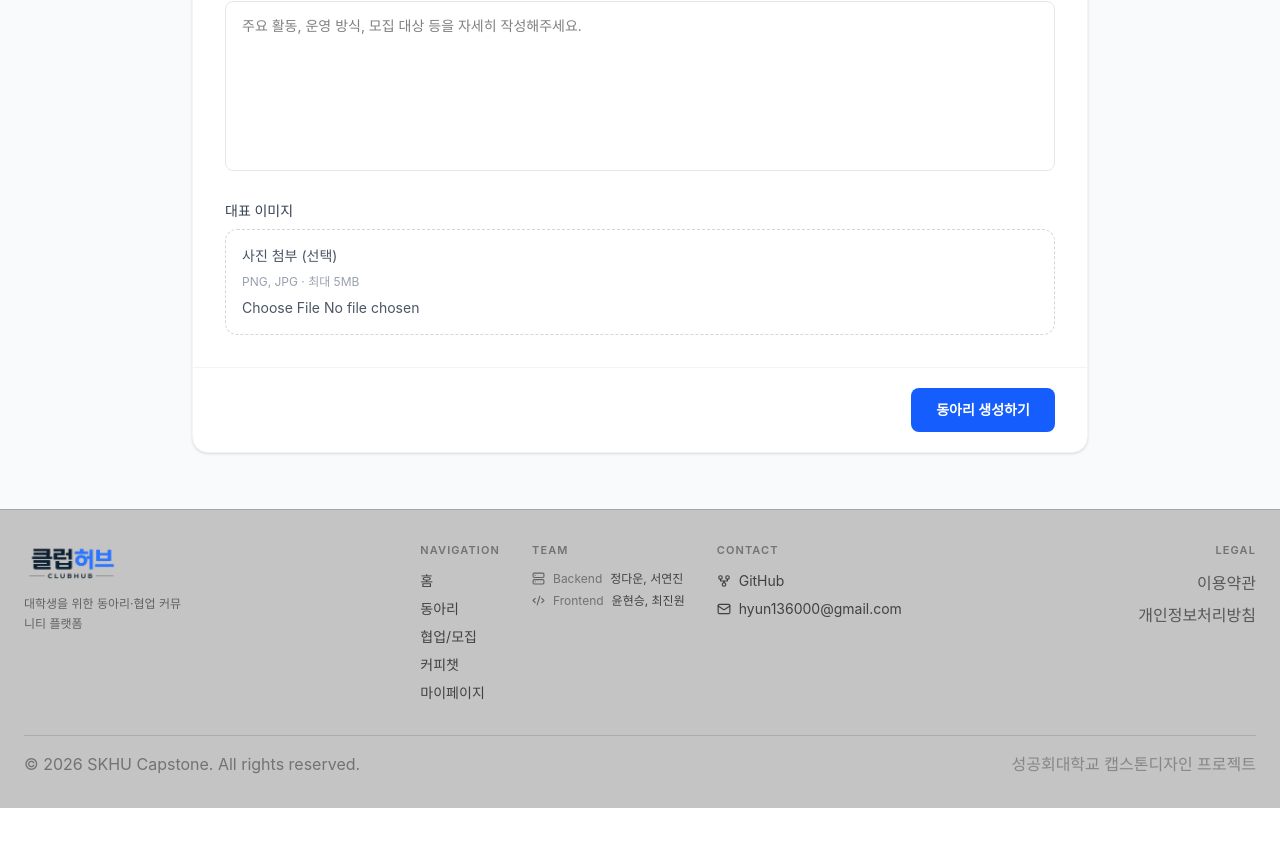
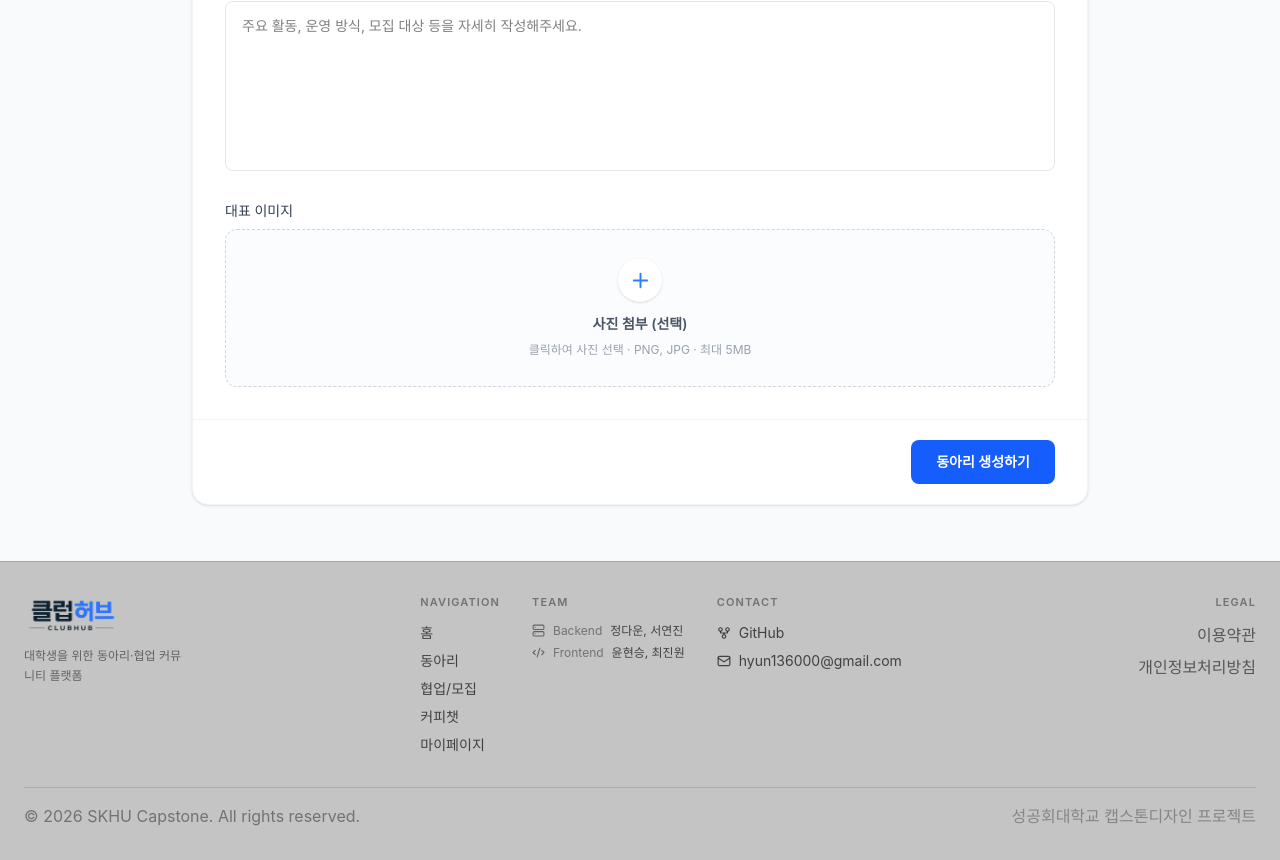
Before and after one commit to skhu-capstone/Capstone_Frontend, a React (Vite) app: page /club/create in a window 1280 px wide. Shown: the part 743-1603 px from the top of the page. Before the commit the page ends 1551 px from the top, so only its background shows below. Built offline with nearby package versions, Linux system fonts and the light colour scheme; no server answers.

Commit message:
Feat: 이미지 첨부 ui 수정

```diff
--- a/src/components/common/ImageFilePicker.jsx
+++ b/src/components/common/ImageFilePicker.jsx
@@ -1,21 +1,31 @@
 import { useEffect, useRef, useState } from "react";
+import { Plus } from "lucide-react";
 
 export default function ImageFilePicker({ file, onChange, disabled }) {
   const inputRef = useRef(null);
-  const [preview, setPreview] = useState("");
+  const previewRef = useRef(null);
   const [error, setError] = useState("");
   useEffect(() => {
     if (!file) return;
     const url = URL.createObjectURL(file);
-    setPreview(url);
+    if (previewRef.current) previewRef.current.src = url;
     return () => URL.revokeObjectURL(url);
   }, [file]);
   return (
     <div className="space-y-2">
-      <label className="flex flex-col gap-2 rounded-xl border border-dashed border-gray-300 p-4 text-sm text-gray-600">
-        사진 첨부 (선택)
-        <span className="text-xs text-gray-400">PNG, JPG · 최대 5MB</span>
+      <label className={`group relative flex flex-col items-center gap-2 rounded-xl border border-dashed px-4 py-7 text-center text-sm transition-colors focus-within:border-blue-500 focus-within:ring-2 focus-within:ring-blue-100 ${
+        disabled
+          ? "cursor-not-allowed border-gray-200 bg-gray-50 text-gray-400 opacity-60"
+          : "cursor-pointer border-gray-300 bg-slate-50/50 text-gray-600 hover:border-blue-400 hover:bg-blue-50/60"
+      }`}>
+        <span className={`mb-1 flex h-11 w-11 items-center justify-center rounded-full bg-white text-blue-500 shadow-sm transition-colors ${disabled ? "" : "group-hover:bg-blue-100"}`}>
+          <Plus size={23} aria-hidden="true" />
+        </span>
+        <span className="font-semibold">{file ? "사진 변경" : "사진 첨부 (선택)"}</span>
+        <span className="text-xs text-gray-400">클릭하여 사진 선택 · PNG, JPG · 최대 5MB</span>
         <input ref={inputRef} type="file" accept="image/png,image/jpeg" disabled={disabled}
+          aria-label={file ? "사진 변경" : "사진 첨부 (선택)"}
+          className="absolute inset-0 h-full w-full cursor-pointer opacity-0 disabled:cursor-not-allowed"
           onChange={(event) => {
             const selected = event.target.files?.[0];
             if (!selected) return;
@@ -29,10 +39,10 @@ export default function ImageFilePicker({ file, onChange, disabled }) {
           }} />
       </label>
       {file && <div className="space-y-2">
-        {preview && <img src={preview} alt="선택한 사진 미리보기" className="max-h-48 rounded-lg object-contain" />}
+        <img ref={previewRef} alt="선택한 사진 미리보기" className="max-h-48 rounded-lg object-contain" />
         <p className="break-all text-xs text-gray-500">{file.name}</p>
-        <button type="button" disabled={disabled} className="text-xs text-red-500" onClick={() => {
-          onChange(null); setError(""); setPreview("");
+        <button type="button" disabled={disabled} className="cursor-pointer rounded-md px-2 py-1 text-xs text-red-500 transition-colors hover:bg-red-50 focus-visible:outline-2 focus-visible:outline-red-400 disabled:cursor-not-allowed disabled:opacity-50" onClick={() => {
+          onChange(null); setError("");
           if (inputRef.current) inputRef.current.value = "";
         }}>선택 취소</button>
       </div>}
```
